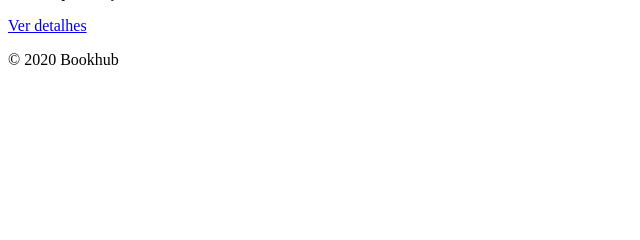
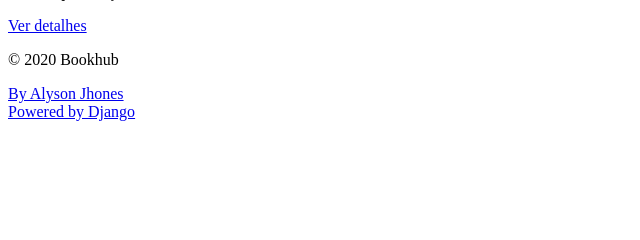
Before and after one commit to jhonesaly/bookhub, a Django app: template templates/list.html in a window 1280 px wide. Shown: the part 298-538 px from the top of the page, without its empty margins (0-640 px from the left). Run offline with Django 4.2, Linux system fonts and the light colour scheme; tables that the repository leaves empty hold one stand-in row (values such as "Sample post"); the template is opened without the code that fills it: values that come from a table or form of the project are taken from there, most other values are stand-ins (such as "Sample title", 1, 10 or a date in 2020).

Commit message:
feat: footer

```diff
--- a/templates/base.html
+++ b/templates/base.html
@@ -8,8 +8,8 @@
     <header>
         <nav>
             <ul>
-                <li><a href="{% url 'home' %}">Início</a></li>
-                <li><a href="{% url 'book_list' %}">Catálogo</a></li>
+                <li><a>Início</a></li>
+                <li><a>Catálogo</a></li>
             </ul>
         </nav>
     </header>
@@ -20,6 +20,13 @@
 
     <footer>
         <p>&copy; {{ year }} Bookhub</p>
+        <div class="developer">
+            <a href="https://www.linkedin.com/in/jhonesaly/" target="_blank" rel="noreferrer noopener">By Alyson Jhones</a>
+          </div>
+
+          <div class="powered">
+            <a href="https://www.djangoproject.com/" target="_blank" rel="noreferrer noopener">Powered by Django</a>
+        </div>
     </footer>
 </body>
 </html>
```
